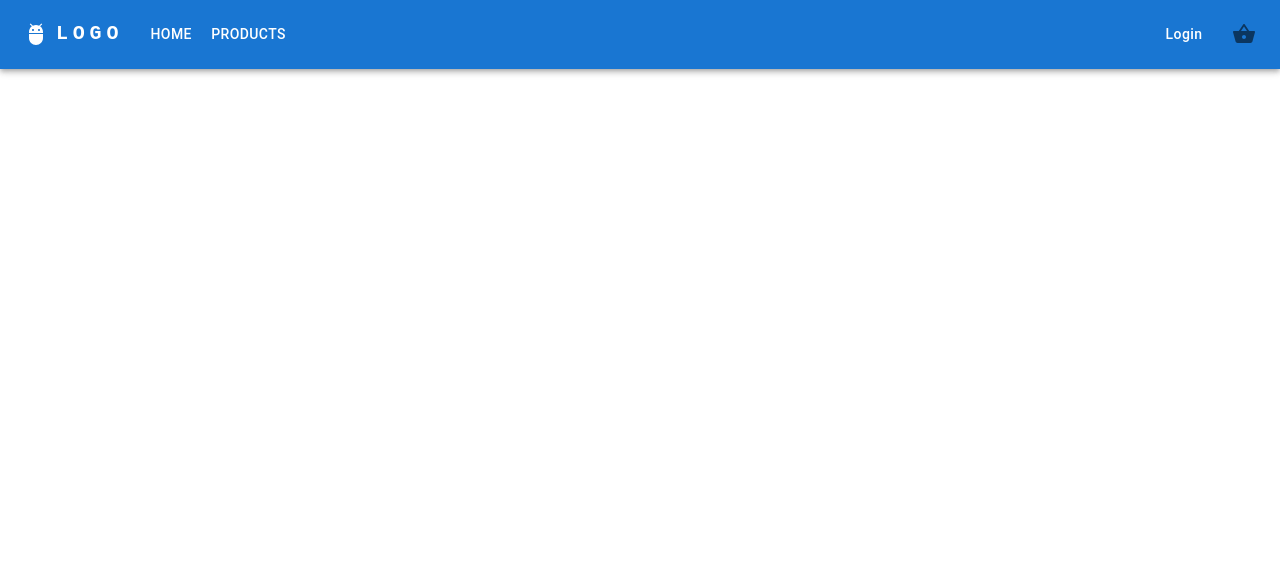
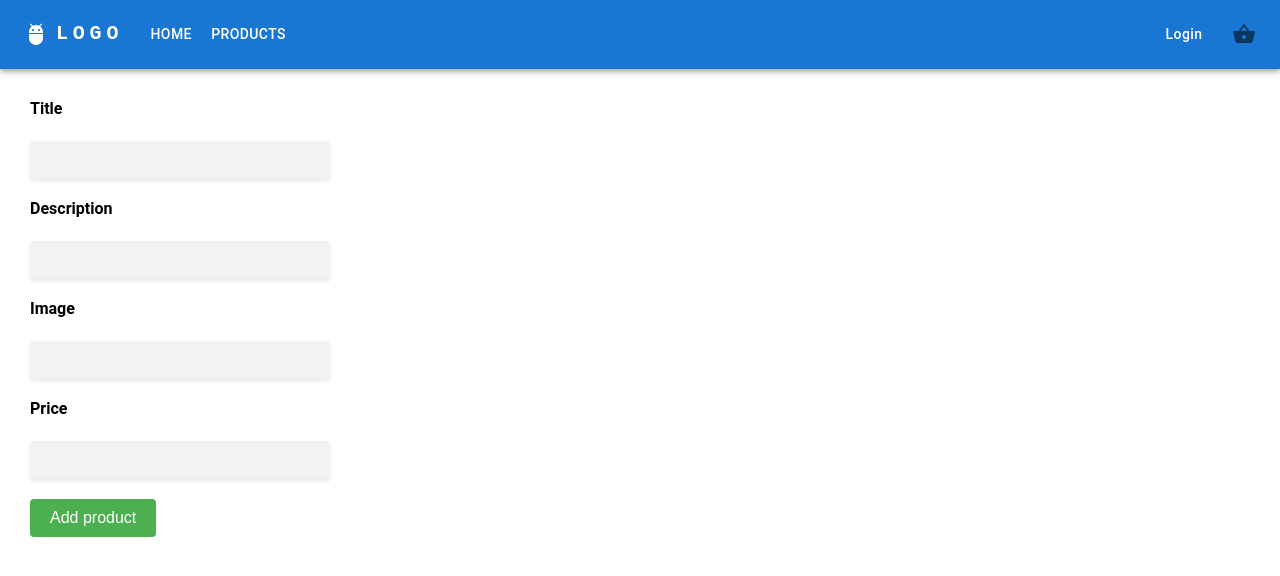
Before and after one commit to Hokmiran/e-commerce, a React (Create React App) app: page /add-product in a window 1280 px wide. Shown: the top 576 px of the page. Built offline with nearby package versions, Linux system fonts and the light colour scheme; no server answers.

Commit message:
add product page added

```diff
--- a/src/App.css
+++ b/src/App.css
@@ -3,6 +3,7 @@
     padding: 0;
     box-sizing: border-box;
 }
+
 code {
     font-family: source-code-pro, Menlo, Monaco, Consolas, 'Courier New',
         monospace;
@@ -13,6 +14,7 @@ code {
 }
 
 .form-label {
+    font-family: "Roboto", "Helvetica", "Arial", sans-serif;
     display: block;
     font-weight: bold;
     margin-bottom: 5px;
@@ -75,3 +77,9 @@ code {
 .radio-input:checked+.radio-text {
     font-weight: bold;
 }
+
+.validationText {
+    color: red;
+    margin-top: 5px;
+    font-family: "Roboto", "Helvetica", "Arial", sans-serif
+}
--- a/src/components/ModalDelete.js
+++ b/src/components/ModalDelete.js
@@ -14,7 +14,6 @@ function ModalDelete({ open, handleClose, product }) {
     return (
 
         <Modal
-
             open={open}
             onClose={handleClose}
             aria-labelledby="modal-title"
--- a/src/index.js
+++ b/src/index.js
@@ -6,7 +6,13 @@ import { ContextProvider } from './context/Context';
 import { QueryClient, QueryClientProvider } from 'react-query';
 import { ReactQueryDevtools } from 'react-query/devtools'
 
-const queryClient = new QueryClient();
+const queryClient = new QueryClient({
+  defaultOptions: {
+    queries: {
+      refetchOnWindowFocus: false,
+    }
+  }
+});
 const root = ReactDOM.createRoot(document.getElementById('root'));
 
 root.render(
--- /dev/null
+++ b/src/pages/AddProduct.js
@@ -0,0 +1,142 @@
+import React from 'react';
+import { useNavigate } from 'react-router-dom';
+import { useFormik } from 'formik';
+import * as Yup from 'yup';
+import axios from 'axios';
+import ModalComponent from '../components/ModalComponent';
+
+const initialValues = {
+  title: '',
+  description: '',
+  price: ''
+};
+
+const validationSchema = Yup.object().shape({
+  title: Yup.string().required('Title is required'),
+  description: Yup.string().required('Description is required'),
+  image: Yup.string().url('Invalid image URL').required('Image URL is required'),
+  price: Yup.number().required('Price is required')
+});
+
+function AddProductForm() {
+  const nav = useNavigate();
+  const [open, setOpen] = React.useState(false);
+  const successAddProductText = 'Your product added successfully'
+
+  const handleClose = () => {
+    nav('/admin')
+    setOpen(false);
+  };
+
+  const handleSubmit = async (values) => {
+    try {
+      const response = await axios.post('https://fakestoreapi.com/products', {
+        title: values.title,
+        description: values.description,
+        price: values.price,
+        image: values.image
+      });
+      const newProduct = response.data;
+      console.log('New product created:', newProduct);
+    } catch (error) {
+      console.error('Error creating product:', error);
+    }
+    setOpen(true);
+  };
+
+  const formik = useFormik({
+    initialValues,
+    validationSchema,
+    onSubmit: handleSubmit
+  });
+
+  return (
+    <>
+      <form style={{ padding: 30 }} onSubmit={formik.handleSubmit}>
+        <div className="form-group">
+          <label htmlFor="title" className="form-label">
+            Title
+          </label>
+          <br />
+          <input
+            className="form-input"
+            id="title"
+            name="title"
+            type="text"
+            onChange={formik.handleChange}
+            value={formik.values.title}
+          />
+          {formik.touched.title && formik.errors.title && (
+            <p className='validationText'>
+              {formik.errors.title}
+            </p>
+          )}
+        </div>
+        <div className="form-group">
+          <label htmlFor="description" className="form-label">
+            Description
+          </label>
+          <br />
+          <input
+            className="form-input"
+            id="description"
+            name="description"
+            type="text"
+            onChange={formik.handleChange}
+            value={formik.values.description}
+          />
+          {formik.touched.description && formik.errors.description && (
+            <p className='validationText'>
+              {formik.errors.description}
+            </p>
+          )}
+        </div>
+        <div className="form-group">
+          <label htmlFor="image" className="form-label">
+            Image
+          </label>
+          <br />
+          <input
+            className="form-input"
+            id="image"
+            name="image"
+            type="text"
+            onChange={formik.handleChange}
+            value={formik.values.image}
+          />
+          {formik.touched.image && formik.errors.image && (
+            <p className='validationText'>
+              {formik.errors.image}
+            </p>
+          )}
+        </div>
+        <div className="form-group">
+          <label htmlFor="price" className="form-label">
+            Price
+          </label>
+          <br />
+          <input
+            className="form-input"
+            id="price"
+            name="price"
+            type="text"
+            onChange={formik.handleChange}
+            value={formik.values.price}
+          />
+          {formik.touched.price && formik.errors.price && (
+            <p className='validationText'>
+              {formik.errors.price}
+            </p>
+          )}
+        </div>
+        <div>
+          <button className="form-button" type="submit">
+            Add product
+          </button>
+        </div>
+      </form>
+      <ModalComponent successAddProductText={successAddProductText} open={open} handleClose={handleClose} />
+    </>
+  );
+}
+export default AddProductForm
--- a/src/pages/Admin.js
+++ b/src/pages/Admin.js
@@ -65,8 +65,7 @@ function ProductTable() {
           variant="contained"
           color="primary"
           onClick={() => {
-            // Handle new product addition
-            console.log("Add New Product clicked");
+            nav('/add-product')
           }}
         >
           Add New Product
@@ -110,7 +109,6 @@ function ProductTable() {
                   <IconButton
                     onClick={() => {
                       nav(`/edit/${item.id}`)
-                      console.log("Edit clicked for product ID:", item.id);
                     }}
                     color="primary"
                     aria-label="edit"
--- a/src/pages/EditProduct.js
+++ b/src/pages/EditProduct.js
@@ -1,9 +1,10 @@
 import axios from 'axios';
-import React, { useContext, useEffect } from 'react';
+import React, { useContext, useEffect, useState } from 'react';
 import { useNavigate, useParams } from 'react-router-dom';
 import { useFormik } from 'formik'
 import * as Yup from 'yup';
 import { Context } from '../context/Context';
+import ModalComponent from '../components/ModalComponent';
 
 
 function EditProduct() {
@@ -11,7 +12,16 @@ function EditProduct() {
     const { id } = useParams();
     const { data } = useContext(Context)
     const editableData = data && data?.data?.filter(q => q.id == id)
+    const [open, setOpen] = useState(false);
+    const successEditText = 'Your changes successfully updated'
     const nav = useNavigate();
+
+
+    const handleClose = () => {
+        setOpen(false);
+        nav('/admin')
+    };
+
 
 
     const addProductValidationSchema = Yup.object().shape({
@@ -25,15 +35,15 @@ function EditProduct() {
 
     const formik = useFormik({
         initialValues: {
-            id:editableData && editableData[0]?.id||"",
-            title: editableData && editableData[0]?.title||"",
-            description: editableData && editableData[0]?.description||"",
-            price: editableData && editableData[0]?.price||""
+            id: (editableData && editableData[0]?.id) || "",
+            title: (editableData && editableData[0]?.title) || "",
+            description: (editableData && editableData[0]?.description) || "",
+            price: (editableData && editableData[0]?.price) || ""
         },
         validationSchema: addProductValidationSchema,
         onSubmit: (values) => {
             axios.put(`https://fakestoreapi.com/products/${editableData[0]?.id}`, values)
-            nav('/')
+            setOpen(true);
         }
     })
 
@@ -54,24 +64,34 @@ function EditProduct() {
                 <label htmlFor="title" className="form-label">Title</label>
                 <br />
                 <input className="form-input" id="title" name="title" type="text" onChange={formik.handleChange} value={formik.values.title} />
-                {formik.touched.title && formik.errors?.title && <p style={{ color: 'red' }}>{formik.errors.title}</p>}
+                {formik.touched.title && formik.errors?.title &&
+                    <p className='validationText'>
+                        {formik.errors.title}
+                    </p>}
             </div>
             <div className="form-group">
                 <label htmlFor="description" className="form-label">Description</label>
                 <br />
                 <input className="form-input" id="description" name="description" type="text" onChange={formik.handleChange} value={formik.values.description} />
-                {formik.touched.description && formik.errors?.description && <p style={{ color: 'red' }}>{formik.errors.description}</p>}
+                {formik.touched.description && formik.errors?.description &&
+                    <p className='validationText'>
+                        {formik.errors.description}
+                    </p>}
             </div>
             <div className="form-group">
                 <label htmlFor="price" className="form-label">Price</label>
                 <br />
                 <input className="form-input" id="price" name="price" type="text" onChange={formik.handleChange} value={formik.values.price} />
-                {formik.touched.price && formik.errors?.price && <p style={{ color: 'red' }}>{formik.errors?.price}</p>}
+                {formik.touched.price && formik.errors?.price &&
+                    <p className='validationText'>
+                        {formik.errors?.price}
+                    </p>}
             </div>
             <div>
                 <button className="form-button" type="submit">Save changes</button>
             </div>
         </form>
+        <ModalComponent open={open} handleClose={handleClose} successEditText={successEditText} />
     </>
 
     )
--- a/src/pages/Home.js
+++ b/src/pages/Home.js
@@ -1,11 +1,22 @@
-import React from 'react'
+import React from "react";
+import { Typography } from "@mui/material";
+import { styled } from "@mui/system";
+
+const RootContainer = styled("div")`
+  display: flex;
+  flex-direction: column;
+  align-items: center;
+  padding: 32px;
+`;
 
 function Home() {
-    return (
-        <>
-        <h1>This is homepage</h1>
-        </>
-    )
+  return (
+    <RootContainer>
+      <Typography variant="h4" component="h1" align="center" gutterBottom>
+        Welcome to My Website
+      </Typography>
+    </RootContainer>
+  );
 }
 
-export default Home
+export default Home;
--- a/src/pages/SignUp.js
+++ b/src/pages/SignUp.js
@@ -26,6 +26,7 @@ const validationSchema = Yup.object().shape({
 function SignUp() {
     const [open, setOpen] = useState(false);
     const { users, setUsers } = useContext(Context)
+    const successSignUpText = 'You have been registered successfully'
     const nav = useNavigate();
 
     const handleSubmit = (values, { resetForm }) => {
@@ -204,7 +205,7 @@ function SignUp() {
                     </Form>
                 </Formik>
             </Box>
-            <ModalComponent open={open} handleClose={handleClose} />
+            <ModalComponent open={open} handleClose={handleClose} successSignUpText={successSignUpText} />
 
         </Container>
     );
--- a/src/routes/Routes.js
+++ b/src/routes/Routes.js
@@ -6,6 +6,7 @@ import SignUp from "../pages/SignUp";
 import Admin from "../pages/Admin";
 import AuthLogin from "../components/AuthLogin";
 import EditProduct from "../pages/EditProduct";
+import AddProduct from "../pages/AddProduct";
 
 export const routes = [
     {
@@ -29,6 +30,10 @@ export const routes = [
         element: <SignUp />
     },
     {
+        path: '/add-product',
+        element: <AddProduct />
+    },
+    {
         path: '/edit/:id',
         element: <EditProduct />
     },
```
Also changed, not shown: src/components/ModalComponent.js (+5 -2 lines).
